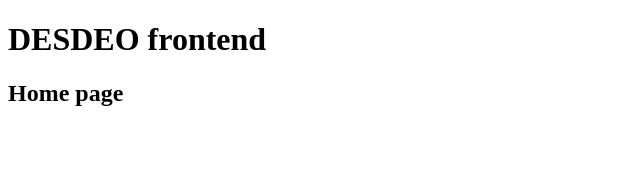
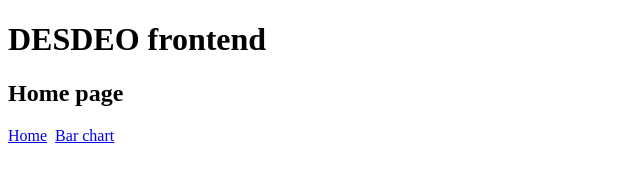
Before and after one commit to mika-alaoutinen/desdeo-frontend, a React (Create React App) app: page / in a window 1280 px wide. Shown: the top 195 px of the page, without its empty margins (0-640 px from the left). Built offline with nearby package versions, Linux system fonts and the light colour scheme.

Commit message:
Add BarChartView and routes

```diff
--- a/src/components/navigation/Navigation.tsx
+++ b/src/components/navigation/Navigation.tsx
@@ -1,16 +1,23 @@
 import React from 'react'
-// import { Link } from 'react-router-dom'
+import { Link } from 'react-router-dom'
 
 import Routes from '../../router/Routes'
+import { barchart, home } from '../../constants'
 
-// Add navigation bar and buttons below Routes
-const Navigation: React.FC = () => {
+const Navigation: React.FC = () => (
+  <div className='navigation'>
+    <Routes />
 
-  return (
-    <div className='navigation'>
-      <Routes />
-    </div>
-  )
-}
+    <nav className='navigation-bar'>
+      <Link style={{ paddingRight: '0.5em' }} to={home}>
+        Home
+      </Link>
+
+      <Link style={{ paddingRight: '0.5em' }} to={barchart}>
+        Bar chart
+      </Link>
+    </nav>
+  </div>
+)
 
 export default Navigation
--- a/src/constants.ts
+++ b/src/constants.ts
@@ -1,5 +1,6 @@
 // Frontend views
 export const home = '/'
+export const barchart = '/barchart'
 
 // Backend endpoints
 export const baseUrl = 'http://localhost:3001'
--- a/src/router/Routes.tsx
+++ b/src/router/Routes.tsx
@@ -1,12 +1,13 @@
 import React from 'react'
 import { Route, Switch } from 'react-router-dom'
 
+import BarChartView from '../views/BarChartView'
 import HomeView from '../views/HomeView'
-import { home } from '../constants'
+import { barchart, home } from '../constants'
 
-// Add new routes ABOVE HomeView, because router picks the first matching route!
 const Routes: React.FC = () => (
   <Switch>
+    <Route exact path={barchart} component={BarChartView} />
     <Route exact path={home} component={HomeView} />
   </Switch>
 )
--- /dev/null
+++ b/src/views/BarChartView.tsx
@@ -0,0 +1,12 @@
+import React from 'react'
+
+const BarChartView: React.FC = () => {
+  return (
+    <div>
+      <h2>Bar chart page</h2>
+
+    </div>
+  )
+}
+
+export default BarChartView
```
